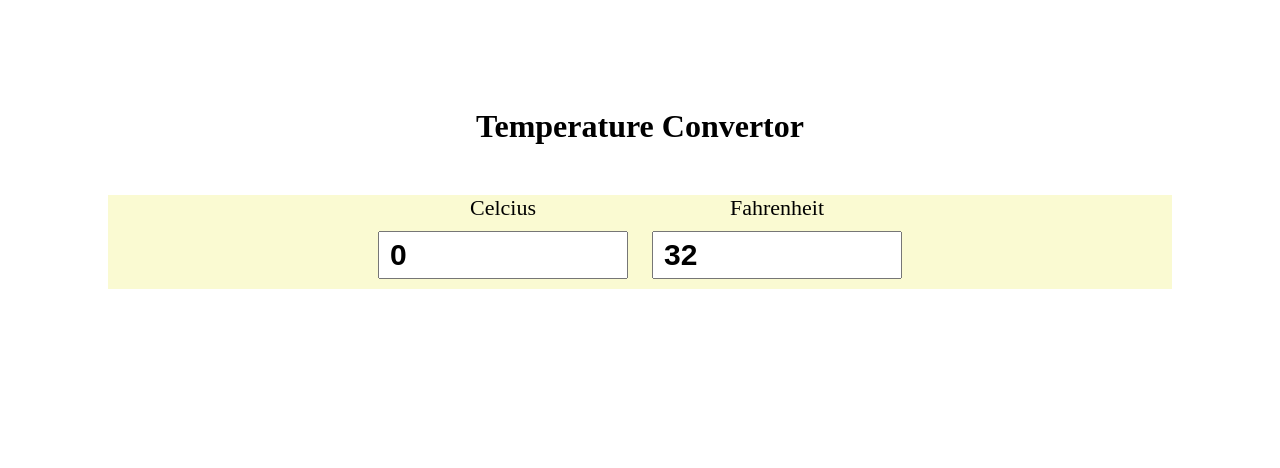
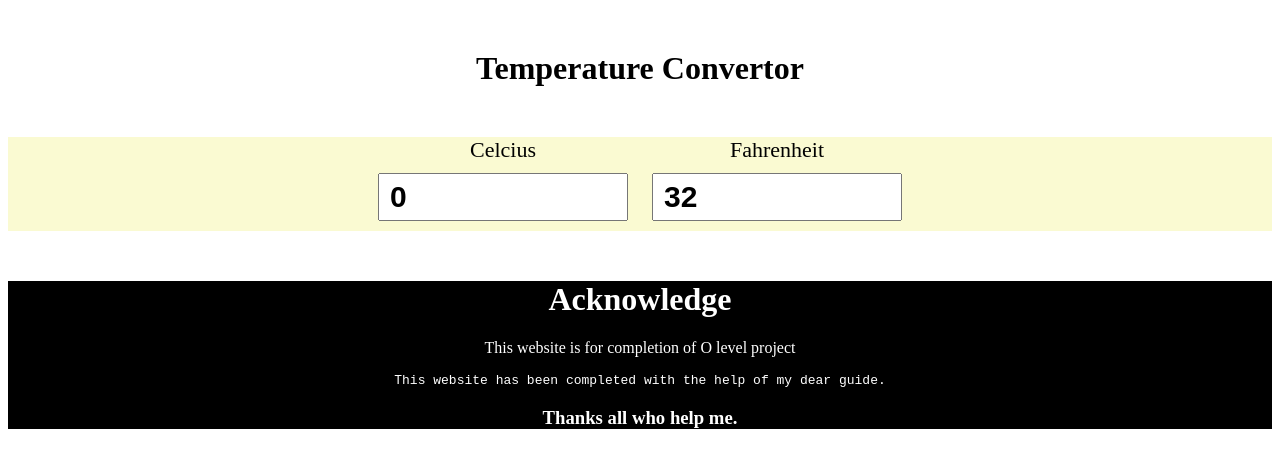
Before and after one commit to Shivraj-cyber/temperature_convertor, a plain HTML site: page index.html in a window 1280 px wide. Drawn offline with Linux system fonts and the light colour scheme.

Commit message:
website modified

```diff
--- a/index.html
+++ b/index.html
@@ -45,6 +45,14 @@ fah.addEventListener('input',function(){
 });
 
     </script>
+    <div class="footer">
+      <footer>
+        <h1>Acknowledge</h1>
+        <p>This website is for completion of O level project</p>
+        <pre>This website has been completed with the help of my dear guide.</pre>
+        <h3>Thanks all who help me.</h3>
+      </footer>
+    </div>
 
   </body>
 </html>
--- a/styles.css
+++ b/styles.css
@@ -1,6 +1,3 @@
-body {
-  padding: 50px 100px;
-}
 
 h1 {
   text-align: center;
@@ -28,3 +25,9 @@ h1 {
 label {
   font-size: 22px;
 }
+
+.footer {
+  color: white;
+  background-color: black;
+  text-align: center;
+}
```
